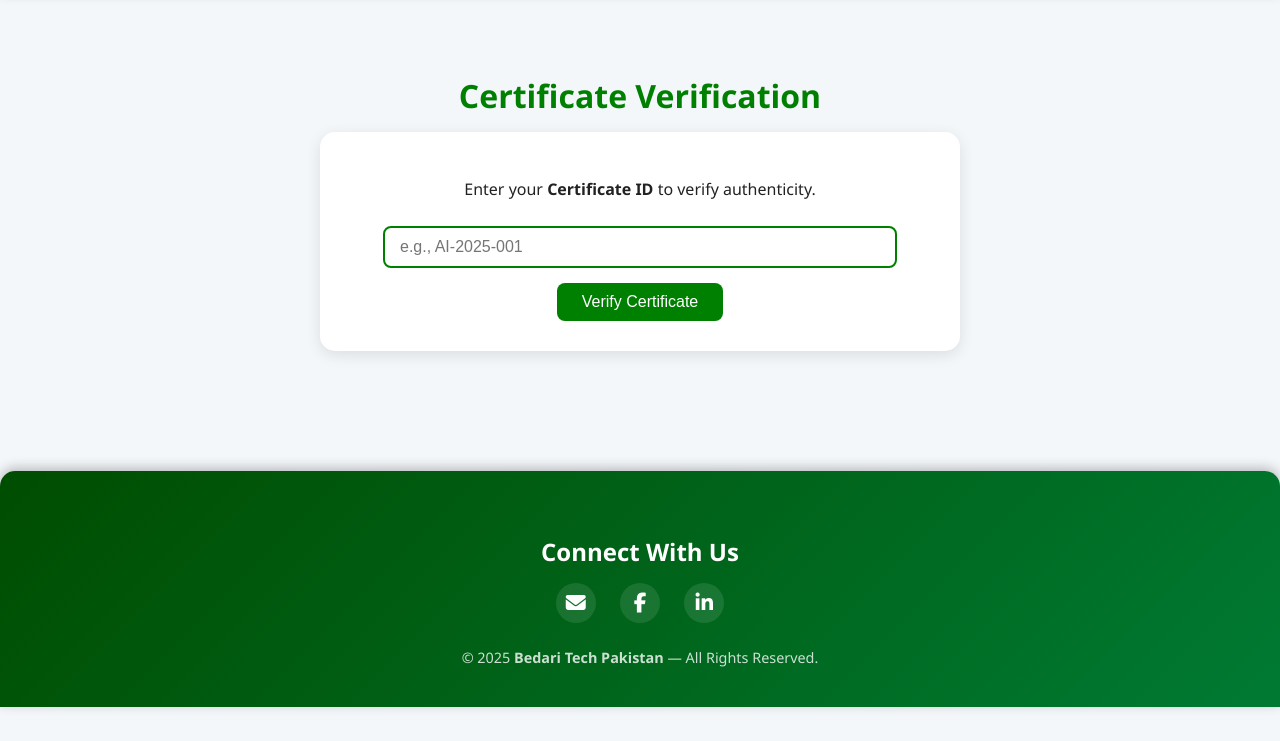
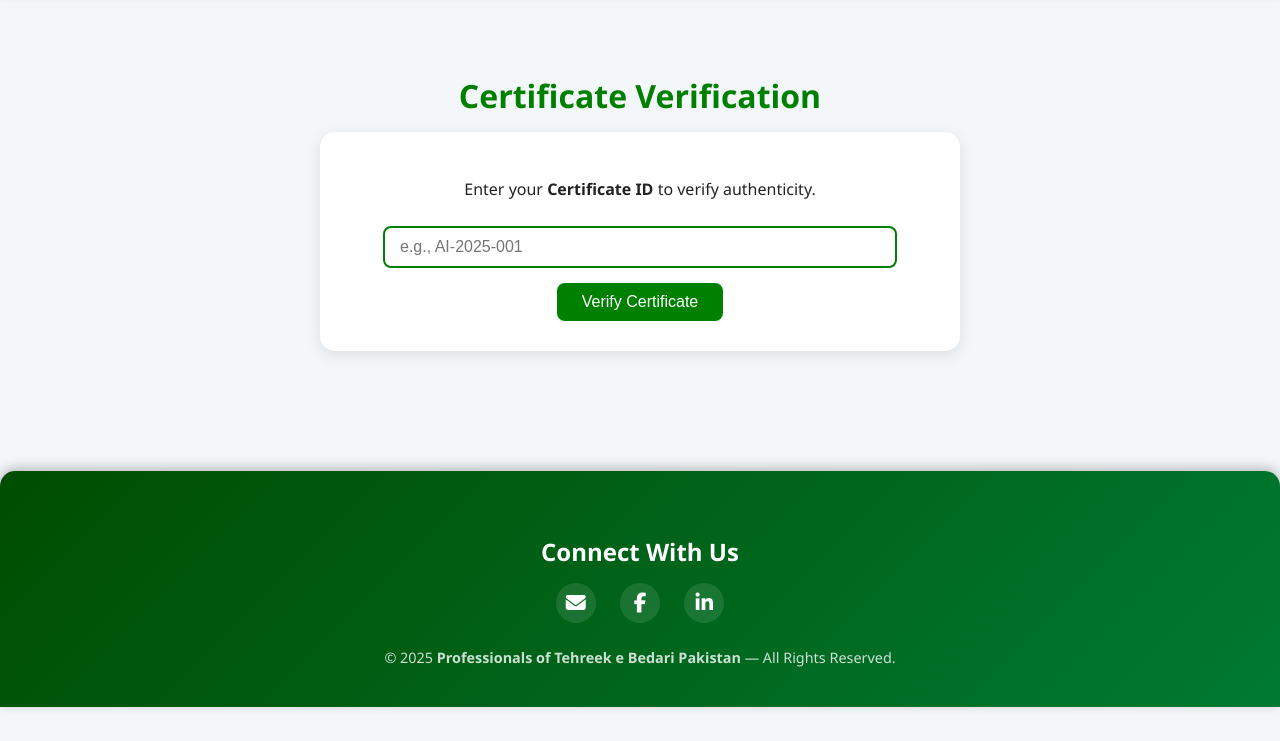
Before and after one commit to ptbumofficial/Certificates, a plain HTML site: page verify.html in a window 1280 px wide. Shown: the part 59-800 px from the top of the page. Drawn offline with Linux system fonts and the light colour scheme.

Commit message:
Update verify.html

```diff
--- a/verify.html
+++ b/verify.html
@@ -218,7 +218,7 @@
       <a href="https://linkedin.com/company/bedari-tech-pakistan" target="_blank" title="LinkedIn"><i class="fa-brands fa-linkedin-in"></i></a>
     </div>
     <div class="footer-bottom">
-      © 2025 <strong>Bedari Tech Pakistan</strong> — All Rights Reserved.
+      © 2025 <strong>Professionals of Tehreek e Bedari Pakistan</strong> — All Rights Reserved.
     </div>
   </footer>
 
```
